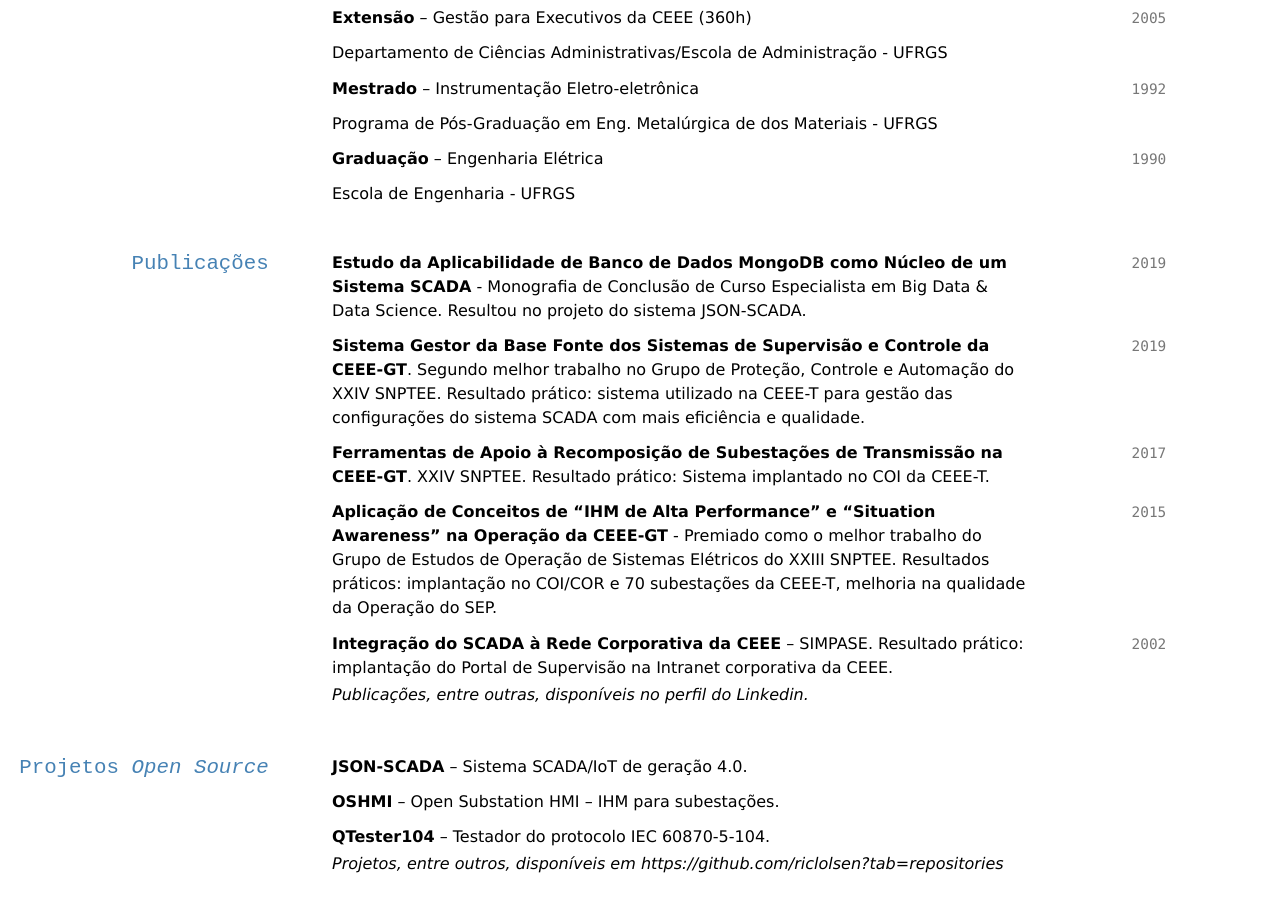
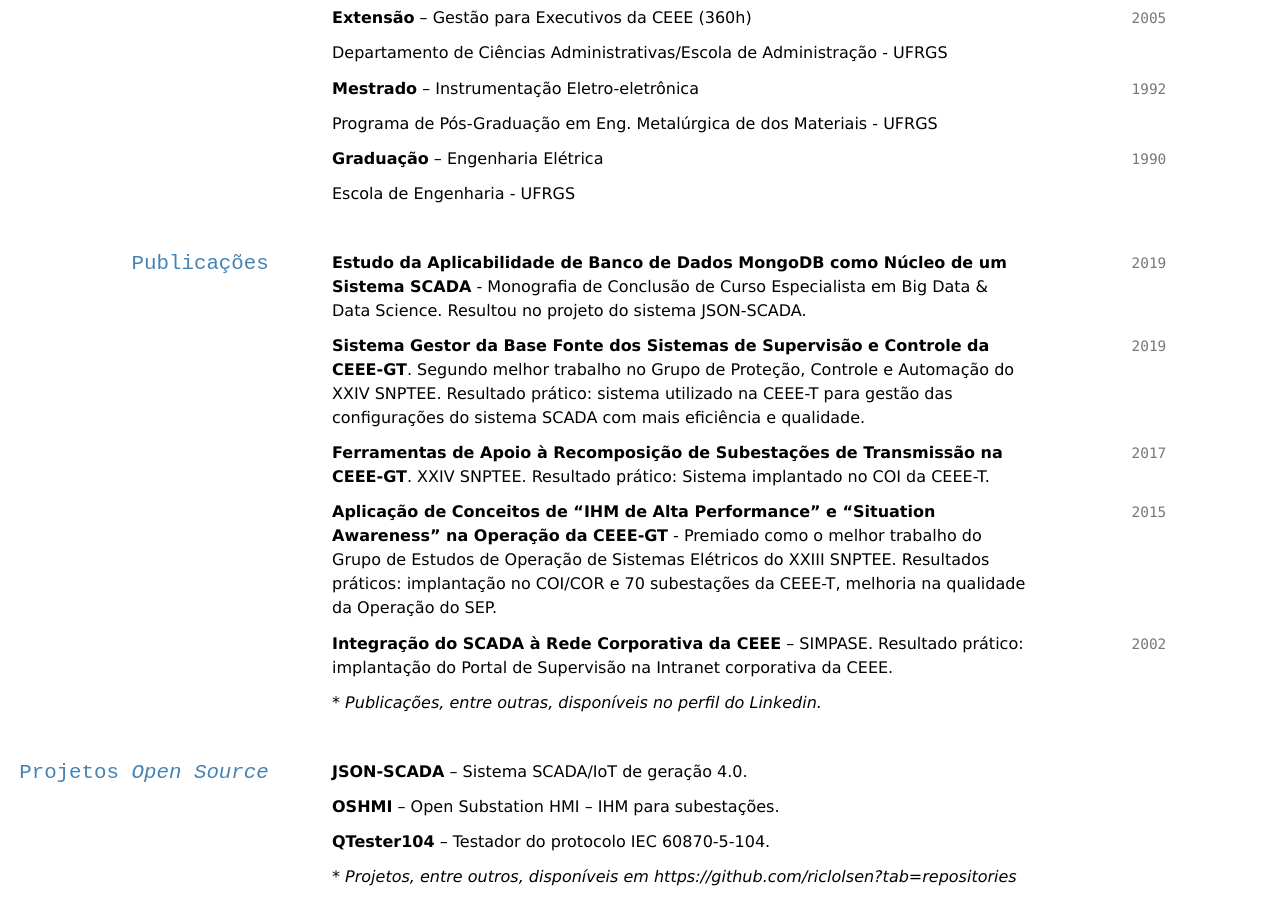
Before and after one commit to riclolsen/cv, a Jekyll site: the page built from index.md, in a window 1280 px wide and 900 px high, scrolled down 1400 px. Built offline with Jekyll 4.4.1, drawn with Linux system fonts in a browser that asks for light colours; nearby versions of some CDN libraries.

```diff
--- a/index.md
+++ b/index.md
@@ -108,7 +108,7 @@ Escola de Engenharia - UFRGS
 `2002`
 **Integração do SCADA à Rede Corporativa da CEEE** – SIMPASE. Resultado prático: implantação do Portal de Supervisão na Intranet corporativa da CEEE.
 
-* _Publicações, entre outras, disponíveis no perfil do Linkedin._
+\* _Publicações, entre outras, disponíveis no perfil do Linkedin._
 
 ## Projetos _Open Source_
 
@@ -118,6 +118,6 @@ Escola de Engenharia - UFRGS
 
 **QTester104** – Testador do protocolo IEC 60870-5-104.
 
-* _Projetos, entre outros, disponíveis em https://github.com/riclolsen?tab=repositories_
+\* _Projetos, entre outros, disponíveis em https://github.com/riclolsen?tab=repositories_
 
 <!-- ### Footer Atualizado em Maio/21 -->
```
